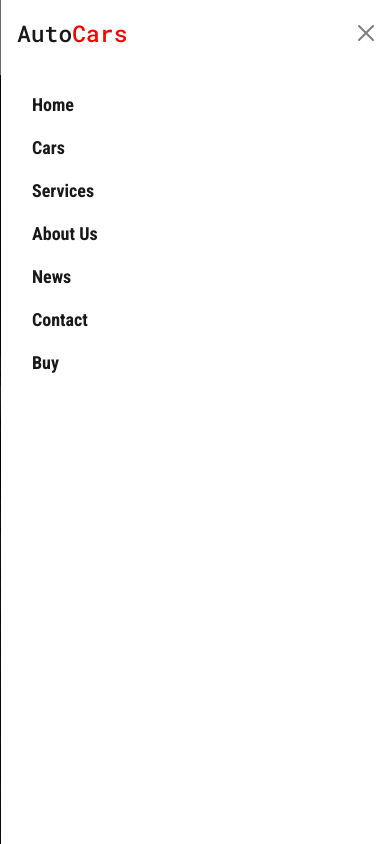
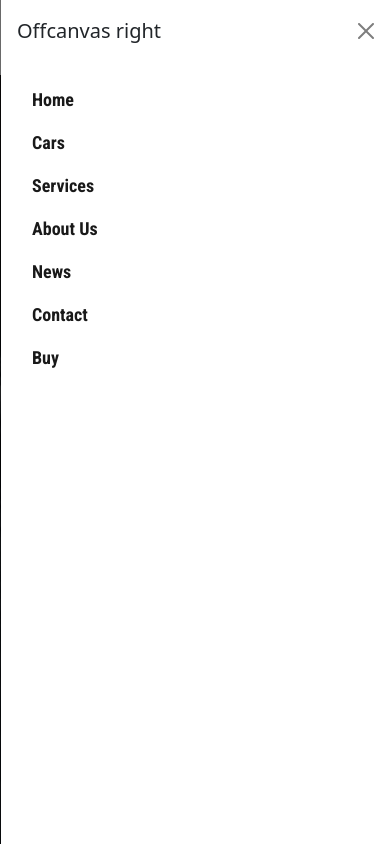
Before and after one commit to shalom-geek-ng/Autocar, a plain HTML site: page index.html in a window 390 px wide. Both pictures are taken after a click on the button 353 px from the left and 37 px from the top of the page. Drawn offline with Linux system fonts and the light colour scheme.

Commit message:
modified:   index.html

```diff
--- a/index.html
+++ b/index.html
@@ -21,14 +21,14 @@
 -moz-box-shadow: -1px 3px 10px -5px rgba(48,47,47,0.66); background-color: white; padding: 15px 0px;">
   <div class="container">
     <a class="navbar-brand navheading" href="#">Auto<span style="color: red;">Cars</span></a>
-    <button class="btn " type="button" data-bs-toggle="offcanvas" data-bs-target="#offcanvasRight" aria-controls="offcanvasRight">
-
+    <button class="navbar-toggler" type="button" data-bs-toggle="offcanvas" data-bs-target="#offcanvasRight" aria-controls="offcanvasRight">
       <span class="navbar-toggler-icon"></span>
     </button>
     <div class="offcanvas offcanvas-end" tabindex="-1" id="offcanvasRight" aria-labelledby="offcanvasRightLabel">
       <div class="offcanvas-header">
-        <h5 class="offcanvas-title" id="offcanvasRightLabel"><a class="navbar-brand navheading" href="#">Auto<span style="color: red;">Cars</span></a></h5>
+        <h5 class="offcanvas-title" id="offcanvasRightLabel">Offcanvas right</h5>
         <button type="button" class="btn-close" data-bs-dismiss="offcanvas" aria-label="Close"></button>
+
       </div>
       <div class="offcanvas-body">
       <ul class="navbar-nav ms-auto">
@@ -57,7 +57,6 @@
       </ul>
     </div>
   </div>
-    </div>
   </div>
 </nav>
 </head>
```
